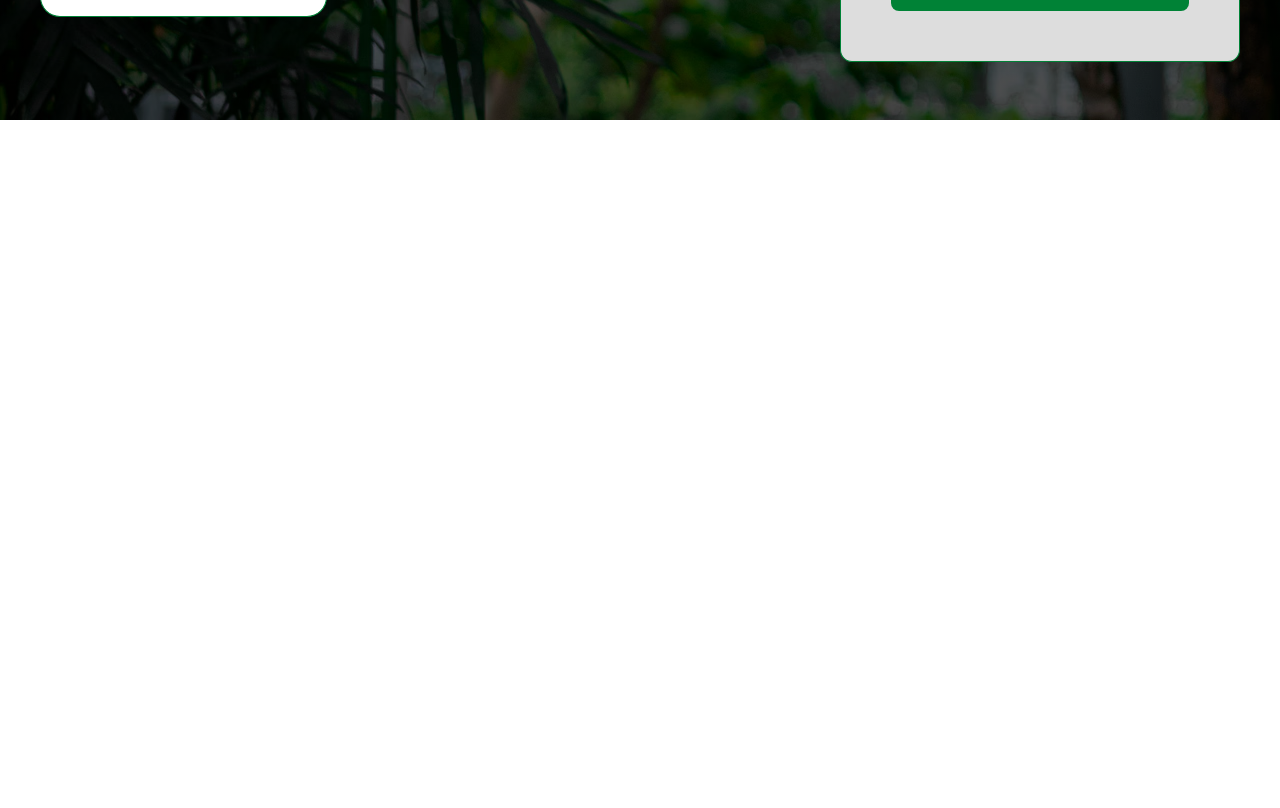
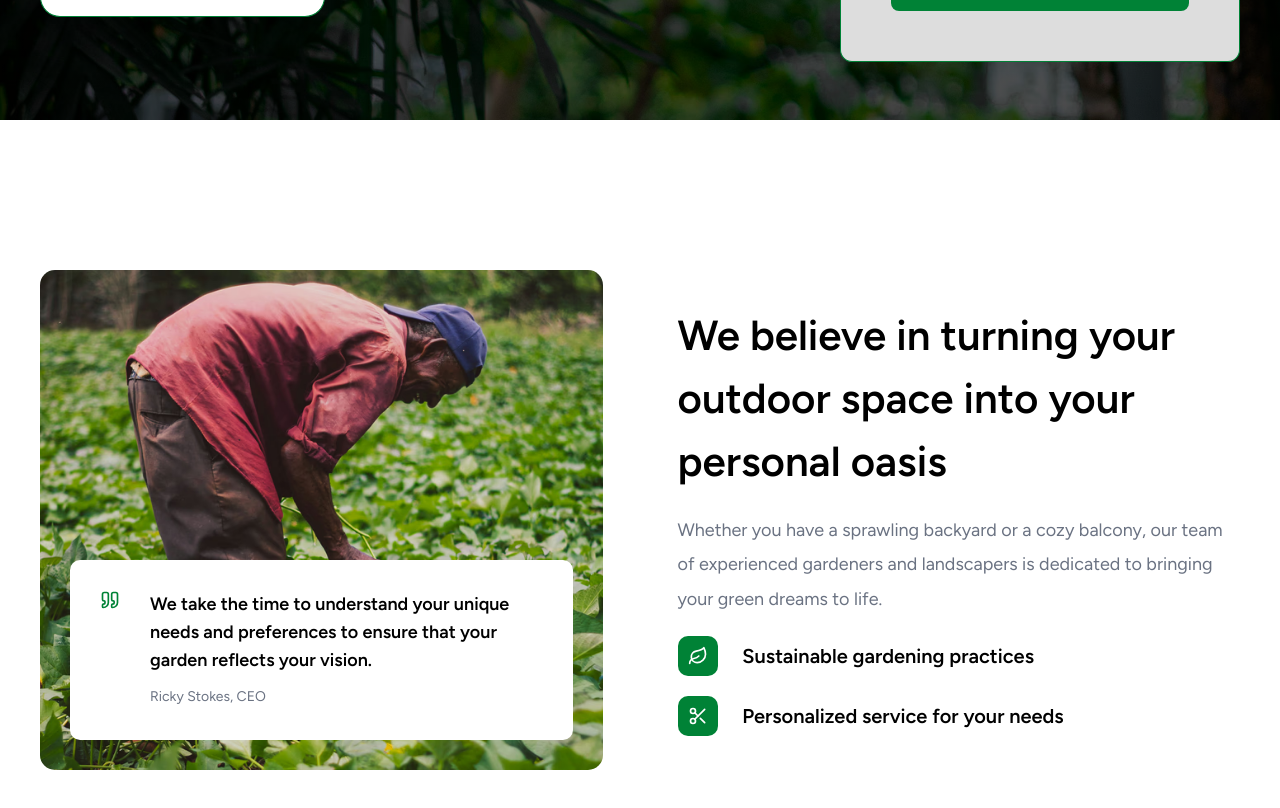
Before and after one commit to shumilika/gardener, a Next.js app: page / in a window 1280 px wide. Shown: the part 680-1488 px from the top of the page. Before the commit the page ends 800 px from the top, so only its background shows below. Built offline with nearby package versions, Linux system fonts and the light colour scheme.

Commit message:
add Introduction section $ font

```diff
--- a/src/app/layout.tsx
+++ b/src/app/layout.tsx
@@ -1,6 +1,10 @@
 import type { Metadata } from "next";
 import "../styles/globals.css";
+import {Figtree} from 'next/font/google'
 
+const figtree = Figtree({
+  subsets: ['latin'],
+})
 
 export const metadata: Metadata = {
   title: "Gardener",
@@ -13,7 +17,7 @@ export default function RootLayout({
   children: React.ReactNode;
 }>) {
   return (
-    <html lang="en">
+    <html lang="en" className={figtree.className}>
       <body>
         {children}
       </body>
--- a/src/app/page.tsx
+++ b/src/app/page.tsx
@@ -1,11 +1,12 @@
 'use client';
 import Hero from "@/components/sections/Hero";
+import Introduction from "@/components/sections/Introduction";
 
 export default function Home() {
   return (
     <div>
       <Hero/>
-
+       <Introduction/>
     </div>
   );
 }
--- /dev/null
+++ b/src/components/icons/LeafIcon.tsx
@@ -0,0 +1,21 @@
+import React from 'react';
+
+interface LeafIconProps {
+  className?: string;
+}
+
+const LeafIcon: React.FC<LeafIconProps> = ({ className }) => (
+   <svg
+   xmlns="http://www.w3.org/2000/svg"
+   width="24" height="24"
+   viewBox="0 0 24 24" fill="none"
+   stroke="currentColor" stroke-width="2"
+   stroke-linecap="round" stroke-linejoin="round"
+   className={className}>
+   <path d="M11 20A7 7 0 0 1 9.8 6.1C15.5 5 17 4.48 19 2c1 2 2 4.18 2 8 0 5.5-4.78 10-10 10Z"/>
+   <path d="M2 21c0-3 1.85-5.36 5.08-6C9.5 14.52 12 13 13 12"/>
+   </svg>
+
+);
+
+export default LeafIcon;
--- /dev/null
+++ b/src/components/icons/QuoteIcon.tsx
@@ -0,0 +1,26 @@
+import React from 'react';
+
+interface QuoteIconProps {
+  className?: string;
+}
+
+const QuoteIcon: React.FC<QuoteIconProps> = ({ className }) => (
+    <svg
+        xmlns="http://www.w3.org/2000/svg"
+        width="24" height="24"
+        viewBox="0 0 24 24"
+        fill="none"
+        stroke="currentColor"
+        stroke-width="2"
+        stroke-linecap="round"
+        stroke-linejoin="round"
+        className={className}
+    >
+        <path
+        d="M16 3a2 2 0 0 0-2 2v6a2 2 0 0 0 2 2 1 1 0 0 1 1 1v1a2 2 0 0 1-2 2 1 1 0 0 0-1 1v2a1 1 0 0 0 1 1 6 6 0 0 0 6-6V5a2 2 0 0 0-2-2z"/>
+        <path
+        d="M5 3a2 2 0 0 0-2 2v6a2 2 0 0 0 2 2 1 1 0 0 1 1 1v1a2 2 0 0 1-2 2 1 1 0 0 0-1 1v2a1 1 0 0 0 1 1 6 6 0 0 0 6-6V5a2 2 0 0 0-2-2z"/>
+    </svg>
+);
+
+export default QuoteIcon;
--- /dev/null
+++ b/src/components/icons/ScissorsIcon.tsx
@@ -0,0 +1,22 @@
+import React from 'react';
+
+interface ScissorsIconProps{
+    className?:string;
+}
+
+const ScissorsIcon:React.FC<ScissorsIconProps> = ({className}) => {
+    return (
+       <svg
+       xmlns="http://www.w3.org/2000/svg"
+       width="24" height="24" viewBox="0 0 24 24"
+       fill="none" stroke="currentColor" stroke-width="2"
+       stroke-linecap="round" stroke-linejoin="round"
+       className={className}>
+        <circle cx="6" cy="6" r="3"/>
+        <path d="M8.12 8.12 12 12"/><path d="M20 4 8.12 15.88"/>
+        <circle cx="6" cy="18" r="3"/><path d="M14.8 14.8 20 20"/>
+        </svg>
+    );
+};
+
+export default ScissorsIcon;
--- /dev/null
+++ b/src/components/sections/Introduction.tsx
@@ -0,0 +1,78 @@
+import React from 'react';
+import QuoteIcon from '../icons/QuoteIcon';
+import LeafIcon from '../icons/LeafIcon';
+import ScissorsIcon from '../icons/ScissorsIcon';
+
+const Introduction = () => {
+    return (
+        <div className='bg-white w-full flex flex-col h-min items-center justify-center py-[150px] px-[30px] relative'>
+            <div className='max-w-[1200px] flex flex-col gap-[10px] items-center flex-none flex-nowrap h-min justify-center relative w-full'>
+                <div className='flex items-center flex-row flex-none gap-[75px] flex-nowrap justify-center h-min relative w-full'>
+                    <div
+                    className='bg-[url(/assets/images/Hd4SejcWqOgFfBqaHGkWNOHAXY.avif)] flex items-center flex-grow flex-shrink-0  basis-0
+                    flex-col flex-nowrap gap-[10px] h-min justify-center relative w-[1px] bg-center bg-cover rounded-[15px]'
+                    >
+                        <div className='flex flex-col items-center justify-end rounded-[15px] flex-none flex-nowrap gap-[10px]
+                        h-[500px] p-[30px] relative w-full'
+                        >
+                           <div className='flex bg-white items-start flex-none flex-row gap-[20px] h-min justify-center p-[30px] relative
+                           w-full rounded-[10px]'>
+                            <div className='flex flex-none h-[30px] w-[30px] relative'>
+                            <QuoteIcon className='text-green-700 size-5'/>
+                           </div>
+                           <div className='flex flex-col items-center flex-grow flex-shrink-0 basis-0 flex-nowrap gap-[10px] h-min
+                           justify-center relative'
+                           >
+                            <div className='flex flex-col justify-start w-full flex-none h-auto whitespace-pre-wrap wrap-break-word'>
+                                 <h5 className='text-lg font-semibold leading-[28px] '>
+                                We take the time to understand your unique needs and preferences
+                                to ensure that your garden reflects your vision.
+                            </h5>
+                            </div>
+                            <div className='flex justify-start h-auto w-full flex-none whitespace-pre-wrap wrap-break-word'>
+                                <p className='text-[14px] leading-[26px] text-gray-500'>
+                                Ricky Stokes, CEO
+                            </p>
+                            </div>
+                           </div>
+                           </div>
+                        </div>
+                    </div>
+                    <div className='flex items-center flex-grow flex-shrink-0 basis-0 flex-col flex-nowrap gap-[20px] h-min justify-center
+                    relative'
+                    >
+                        <div className='flex justify-start flex-col w-full h-auto flex-none whitespace-pre-wrap wrap-break-word'>
+                            <h2 className='text-[42px] font-semibold '>
+                                We believe in turning your outdoor space into your personal oasis
+                            </h2>
+                        </div>
+                        <div className='flex justify-start flex-col w-full h-auto flex-none whitespace-pre-wrap wrap-break-word'>
+                            <p className='text-[18px] text-gray-500 leading-[1.9em]'>Whether you have a sprawling backyard or a cozy balcony,
+                                 our team of experienced gardeners and landscapers is dedicated to bringing your green dreams to life.</p>
+                        </div>
+                        <div className='flex justify-start flex-col w-full h-auto flex-none whitespace-pre-wrap wrap-break-word gap-[20px]'>
+                            <div className='flex flex-row gap-[20px] items-center'>
+                               <div className='bg-green-700 w-[40px] h-[40px] relative flex justify-center items-center rounded-[10px]'>
+                                <LeafIcon className='size-5 text-white'/>
+                               </div>
+                               <div className='flex justify-start flex-col h-auto flex-none whitespace-pre-wrap wrap-break-word'>
+                                <h4 className='text-[20px] leading-[1.5em] font-semibold'> Sustainable gardening practices</h4>
+                               </div>
+                            </div>
+                            <div className='flex flex-row gap-[20px] items-center'>
+                                <div className='bg-green-700 w-[40px] h-[40px] relative flex justify-center items-center rounded-[10px]'>
+                                    <ScissorsIcon className='size-5 text-white'/>
+                                </div>
+                               <div className='flex justify-start flex-col h-auto flex-none whitespace-pre-wrap wrap-break-word'>
+                                <h4 className='text-[20px] leading-[1.5em] font-semibold'> Personalized service for your needs</h4>
+                               </div>
+                            </div>
+                        </div>
+                    </div>
+                </div>
+            </div>
+        </div>
+    );
+};
+
+export default Introduction;
--- a/src/styles/globals.css
+++ b/src/styles/globals.css
@@ -1,30 +1,7 @@
 @import "tailwindcss";
 
-:root {
-  --background: #ffffff;
-  --foreground: #171717;
-}
-
-/* @theme inline {
-  --color-background: var(--background);
-  --color-foreground: var(--foreground);
-  --font-sans: var(--font-geist-sans);
-  --font-mono: var(--font-geist-mono);
-} */
-
-@media (prefers-color-scheme: dark) {
-  :root {
-    --background: #0a0a0a;
-    --foreground: #ededed;
-  }
-}
 html{
   margin: 0;
   padding: 0;
   box-sizing: border-box;
 }
-body {
-  background: var(--background);
-  color: var(--foreground);
-  font-family: Arial, Helvetica, sans-serif;
-}
```
Also changed, not shown: public/assets/images/Hd4SejcWqOgFfBqaHGkWNOHAXY.avif (added).
